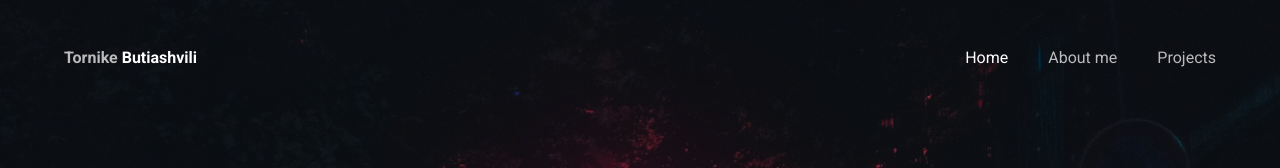
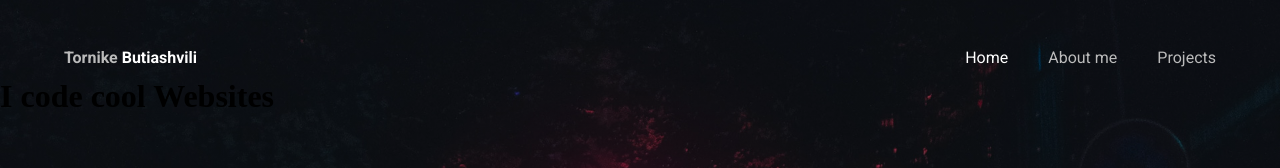
Before and after one commit to tornike2002/Portfolio, a React (Vite) app: page / in a window 1280 px wide. Shown: the top 168 px of the page. Built offline with nearby package versions, Linux system fonts and the light colour scheme.

Commit message:
removed unused comments

```diff
--- a/src/components/home/Home.tsx
+++ b/src/components/home/Home.tsx
@@ -1,13 +1,15 @@
 import React, { Fragment } from "react";
 import styled from "styled-components";
 import Navbar from "../navbar/Navbar";
-import homeBg from "../../assets/Home/homeBg.jpg"; // Import the background image
+import homeBg from "../../assets/Home/homeBg.jpg";
+import MainTitle from "../title/MainTitle";
 
 const Home: React.FC = () => {
   return (
     <Fragment>
       <HomeContainer>
         <Navbar />
+        <MainTitle />
       </HomeContainer>
     </Fragment>
   );
```
